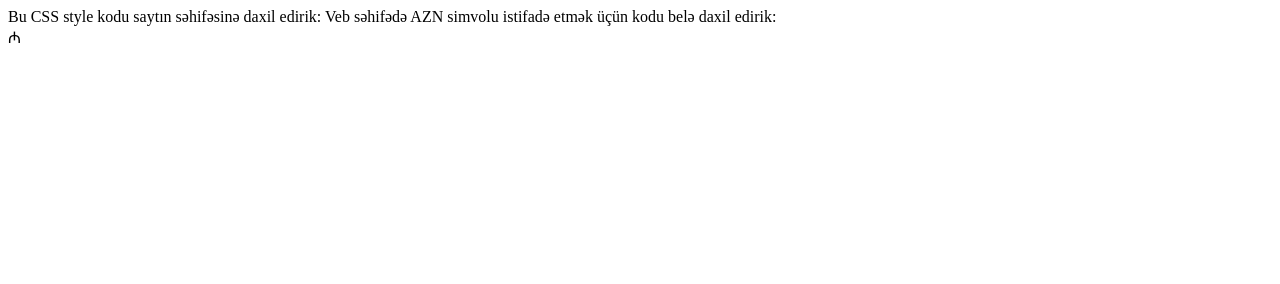
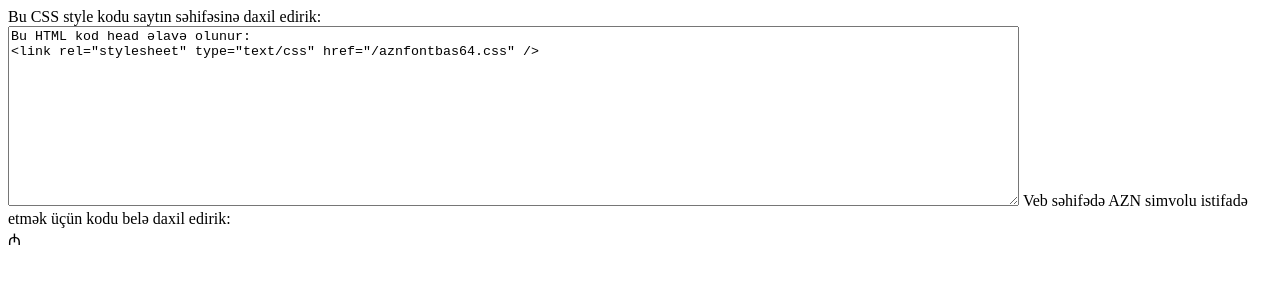
Before and after one commit to my-notepad/azn, a plain HTML site: page index.html in a window 1280 px wide. Drawn offline with Linux system fonts and the light colour scheme.

Commit message:
Changes index.html

```diff
--- a/index.html
+++ b/index.html
@@ -5,7 +5,8 @@
 </head>
 <body>
 Bu CSS style kodu saytın səhifəsinə daxil edirik:
-
+<textarea style="width:80%; height:23%; ">Bu HTML kod head əlavə olunur:
+<link rel="stylesheet" type="text/css" href="/aznfontbas64.css" /> </textarea>
 Veb səhifədə AZN simvolu istifadə etmək üçün kodu belə daxil edirik:
 <div class="aznsybol">₼</div>
 
```
